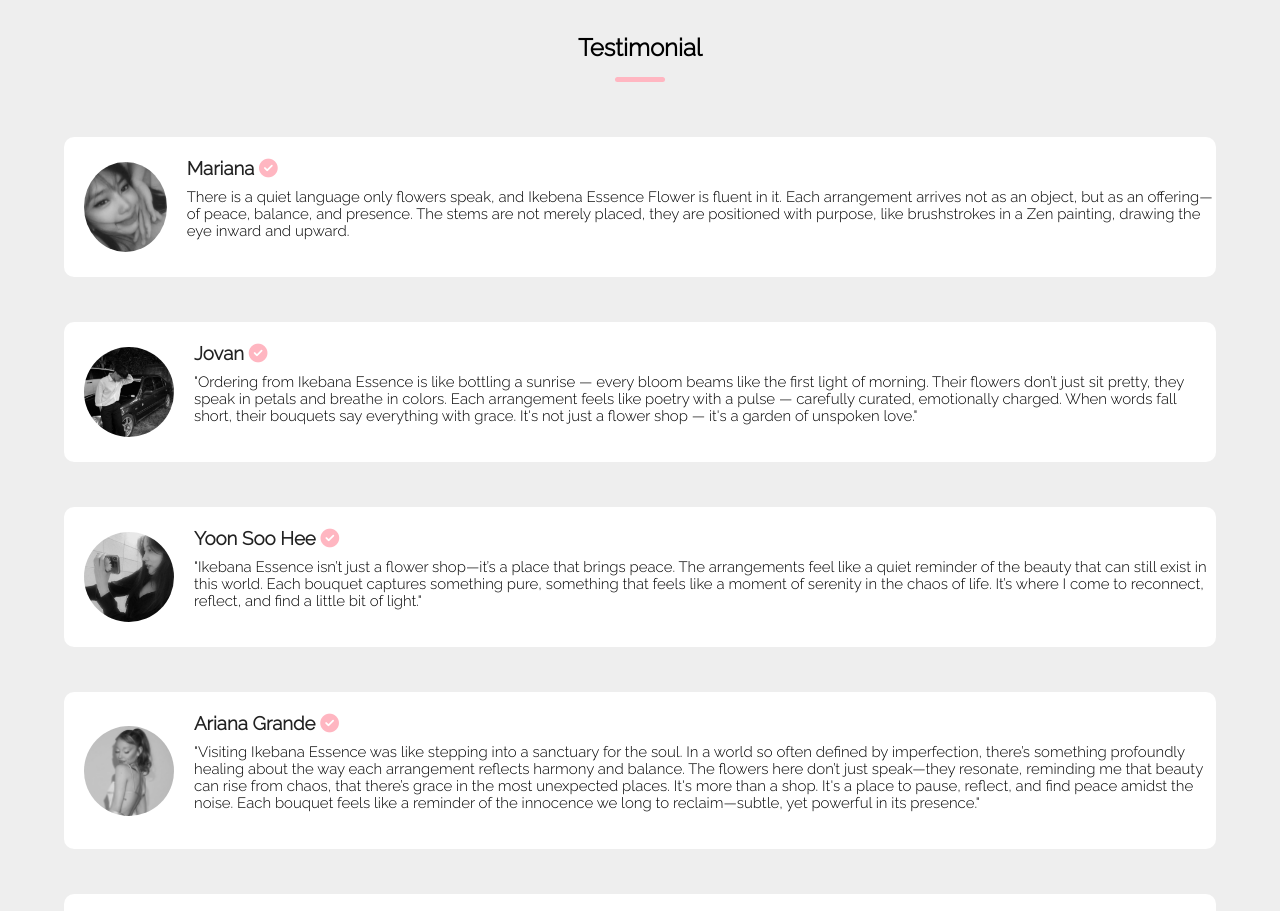
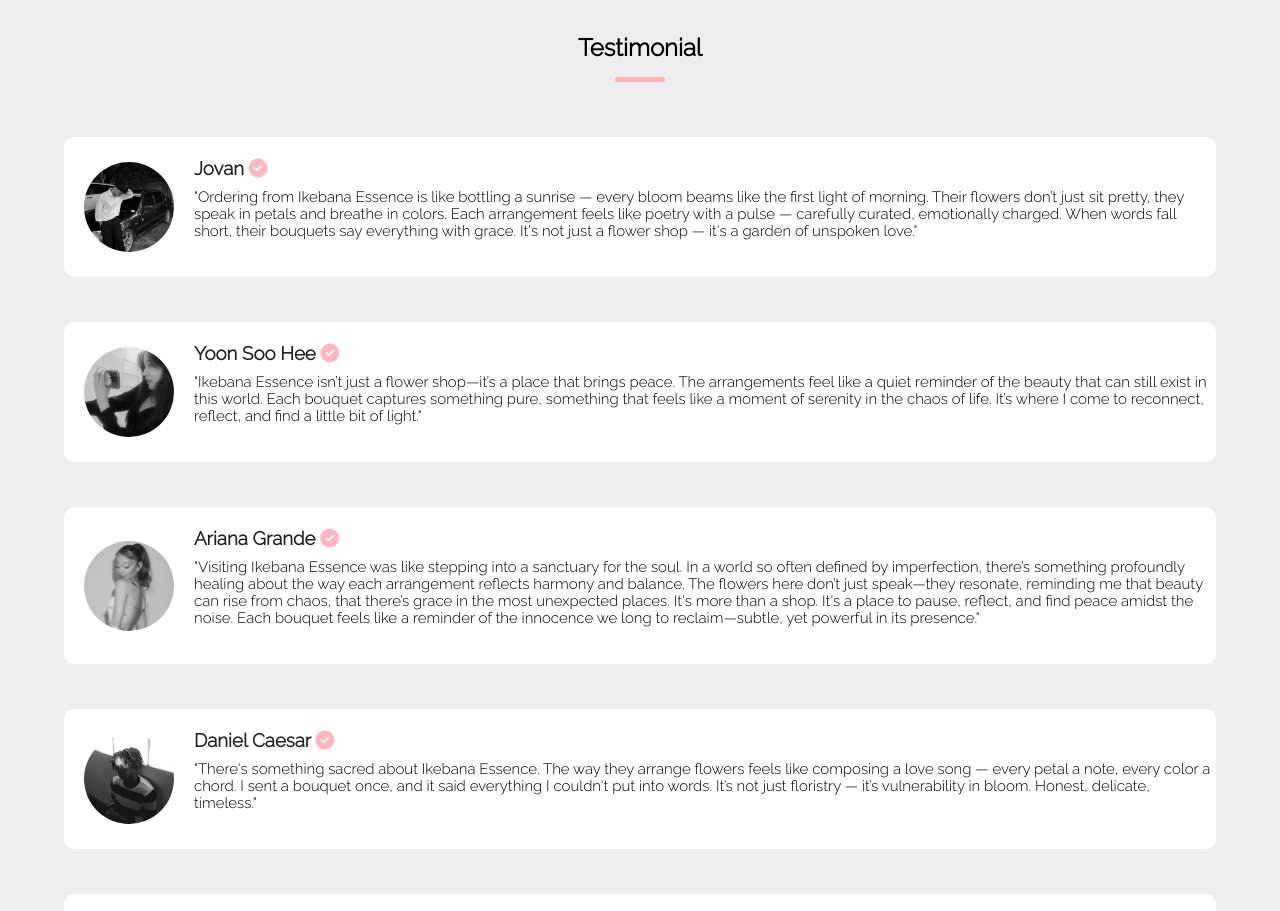
Before and after one commit to Jovantqq428/Flower-Shop-Website, a plain HTML site: page index.html in a window 1280 px wide. Shown: the part 2520-3431 px from the top of the page. Drawn offline with Linux system fonts and the light colour scheme.

Commit message:
Update index.html

```diff
--- a/index.html
+++ b/index.html
@@ -106,20 +106,6 @@
 <section class="testimonial" id="testimonial">
     <div class="testimonial-head">
         <h1>Testimonial<span></span></h1>
-    </div>
-    <div class="testimonial-content">
-        <img src="mariana.jpg" alt="image">
-        <div class="testimonial-text">
-            <h3>Mariana <i class="fa-solid fa-circle-check" style="color: lightpink;"></i></h3>
-            <p>
-            There is a quiet language only flowers speak, and Ikebena Essence Flower is fluent in it. Each arrangement arrives not as an object, but as an offering—of peace, balance, and presence. The stems are not merely placed, they are positioned with purpose, like brushstrokes in a Zen painting, drawing the eye inward and upward.
-            </p>
-            <div class="testimonial-icons">
-                <a href="" target="_blank"><i class="fa-brands fa-twitter" style="color: #FFB6C1;"></i></a>
-                <a href="" target="_blank"><i class="fa-brands fa-instagram" style="color: #FFB6C1;"></i></a>
-                <a href="" target="_blank"><i class="fa-brands fa-facebook" style="color: #FFB6C1;"></i></a>
-            </div>
-        </div>
     </div>
     <div class="testimonial-content">
         <img src="jovan.jpg" alt="image">
```
